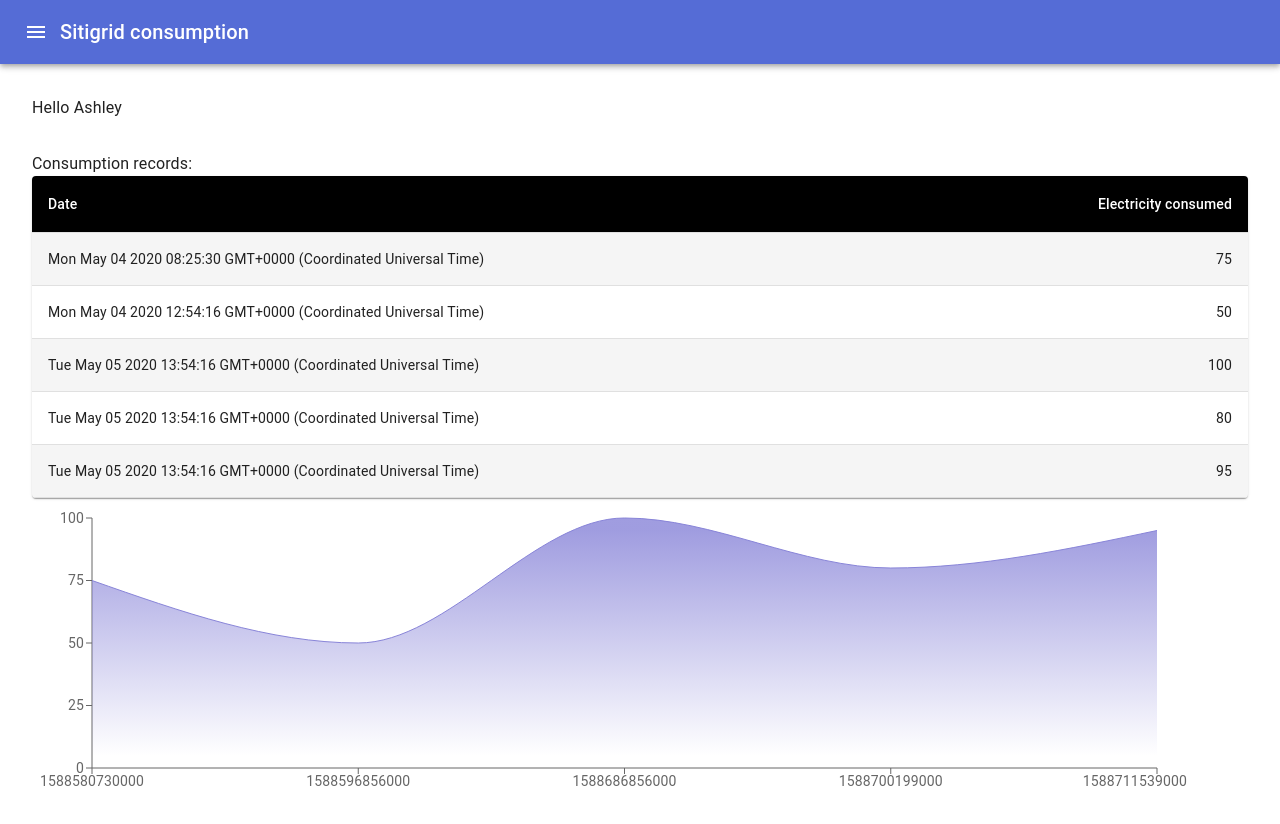
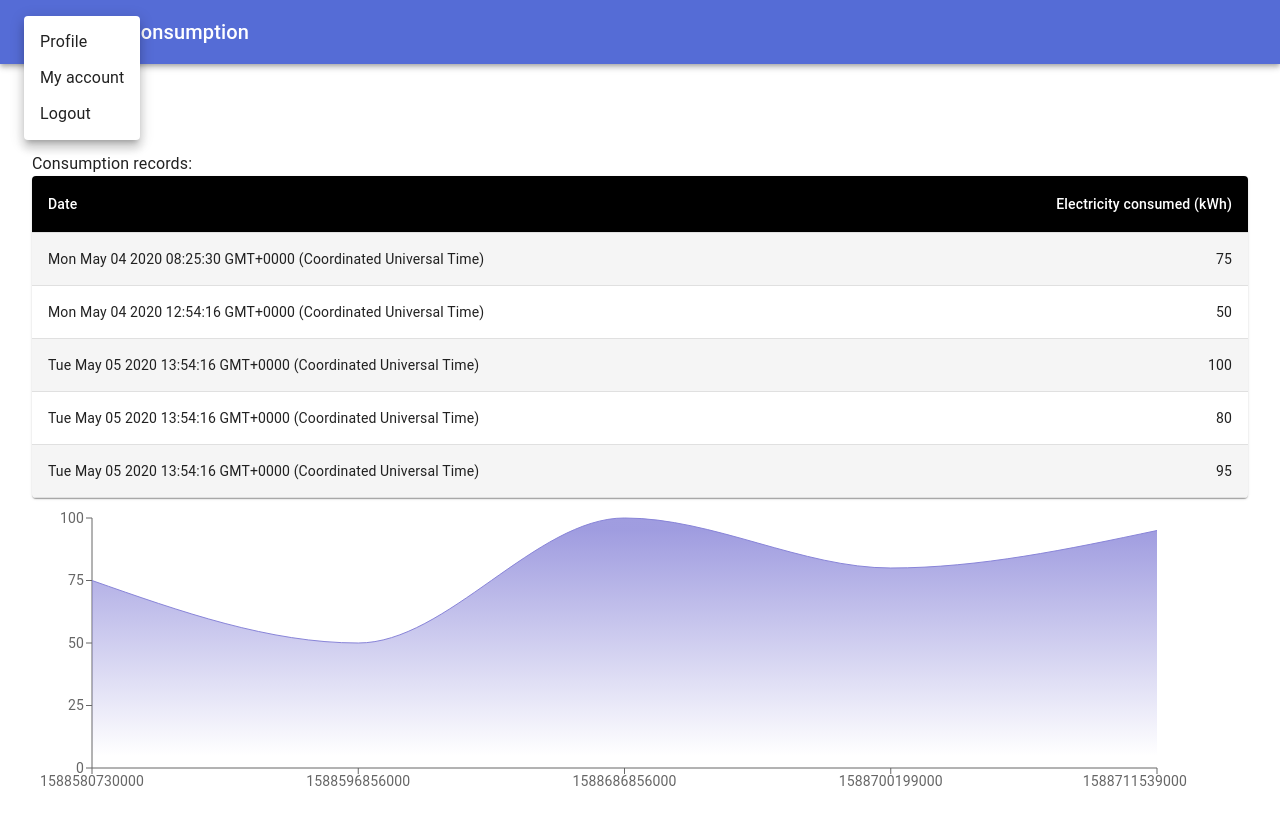
Before and after one commit to aunitt/sitigrid-app, a React (Create React App) app: page / in a window 1280 px wide. Both pictures are taken after a click on the button "menu". Shown: the top 824 px of the page. Built offline with nearby package versions, Linux system fonts and the light colour scheme.

Commit message:
First attempt at a simple menu

```diff
--- a/src/App.js
+++ b/src/App.js
@@ -4,20 +4,46 @@ import Toolbar from '@material-ui/core/Toolbar';
 import Typography from '@material-ui/core/Typography';
 import IconButton from '@material-ui/core/IconButton';
 import MenuIcon from '@material-ui/icons/Menu';
+import { Menu, MenuItem } from '@material-ui/core';
 import './App.css';
 
 import Customer from './Customer';
 
 class App extends Component {
+  state = {
+    anchorEl: null
+  };
+
+  handleMenu = event => {
+    this.setState({ anchorEl: event.currentTarget });
+  };
+
+  handleClose = () => {
+    this.setState({ anchorEl: null });
+  };
+
   render () {
     const { classes } = this.props;
+    const { anchorEl } = this.state;
+
     return (
         <div>
         <AppBar position="static">
           <Toolbar>
             <IconButton edge="start"  color="inherit" aria-label="menu">
-              <MenuIcon />
+              <MenuIcon onClick={this.handleMenu}/>
             </IconButton>
+            <Menu
+              id="main-menu"
+              anchorEl={anchorEl}
+              keepMounted
+              open={Boolean(anchorEl)}
+              onClose={this.handleClose}
+            >
+              <MenuItem onClick={this.handleClose}>Profile</MenuItem>
+              <MenuItem onClick={this.handleClose}>My account</MenuItem>
+              <MenuItem onClick={this.handleClose}>Logout</MenuItem>
+            </Menu>
             <Typography variant="h6" >
               Sitigrid consumption
             </Typography>
--- a/src/Consumption.js
+++ b/src/Consumption.js
@@ -83,7 +83,7 @@ class Consumption extends Component {
                     <TableHead>
                         <TableRow>
                             <StyledTableCell>Date</StyledTableCell>
-                            <StyledTableCell align="right">Electricity consumed</StyledTableCell>
+                            <StyledTableCell align="right">Electricity consumed (kWh)</StyledTableCell>
                         </TableRow>
                     </TableHead>
                     <TableBody>
```
